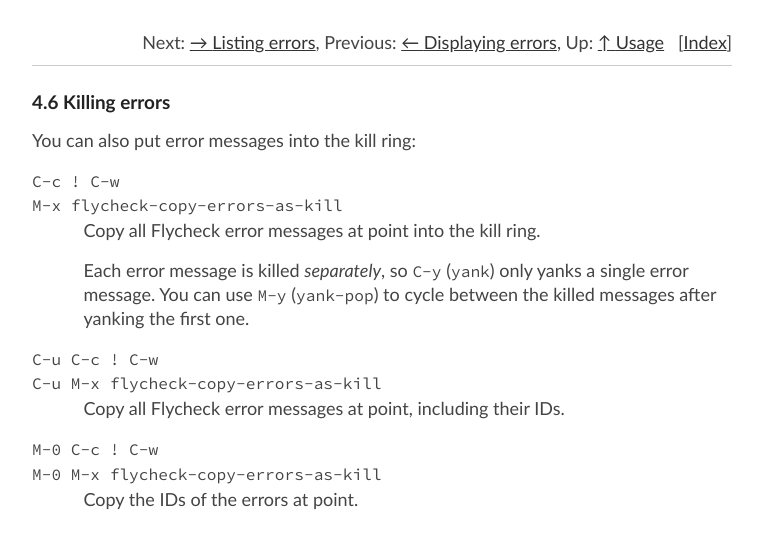
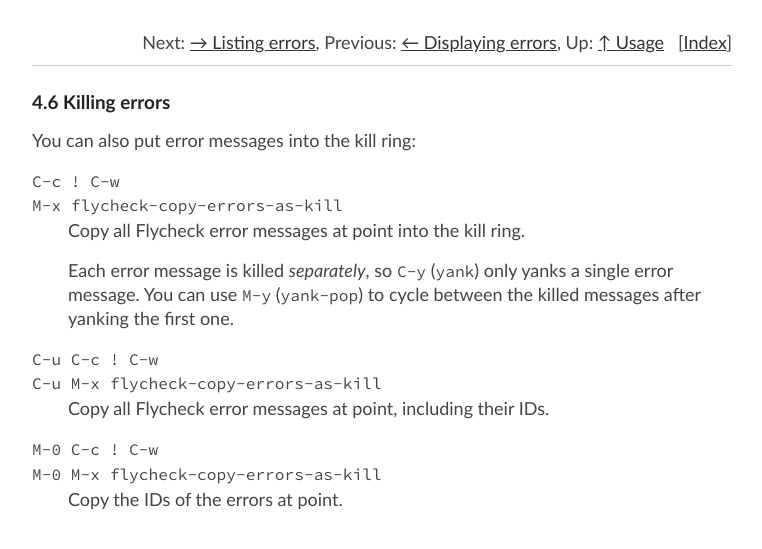
Before and after one commit to cmarqu/flycheck.github.io, a Jekyll site: the page manual/latest/Killing-errors.html, which Jekyll copies as it is, in a window 1280 px wide. Shown: the top 549 px of the page, without its empty margins (258-1020 px from the left). Built offline with Jekyll 4.4.1, drawn with Linux system fonts in a browser that asks for light colours.

Commit message:
Reduce whitespace in compact definition lists

```diff
--- a/css/flycheck.css
+++ b/css/flycheck.css
@@ -127,6 +127,15 @@
 
 dl[compact="compact"] dt + dd {
     margin-top: 0.1em;
+    margin-bottom: 0.5;
+}
+
+dl[compact="compact"] dd {
+    margin-left: 2em;
+}
+
+dl[compact="compact"] p:last-child {
+    margin-bottom: 0.5em;
 }
 
 td {
```
